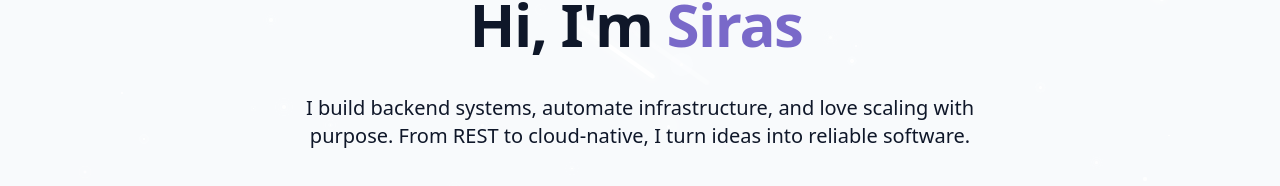
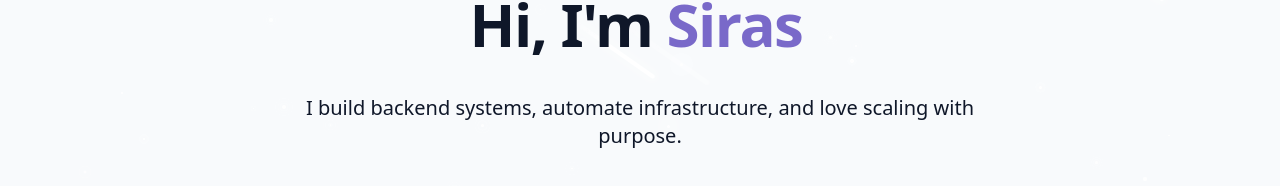
Before and after one commit to Sirasudeen/Portfolio, a React (Vite) app: page / in a window 1280 px wide. Shown: the part 294-480 px from the top of the page. Built offline with nearby package versions, Linux system fonts and the light colour scheme.

Commit message:
Change about text

```diff
--- a/src/componentss/HeroSection.jsx
+++ b/src/componentss/HeroSection.jsx
@@ -21,7 +21,7 @@ export const HeroSection = () => {
 
           <p className="text-lg md:text-xl text-muted-foreground max-w-2xl mx-auto opacity-0 animate-fade-in-delay-3">
             I build backend systems, automate infrastructure, and love scaling with purpose.
-From REST to cloud-native, I turn ideas into reliable software.
+
 
 
           </p>
```
